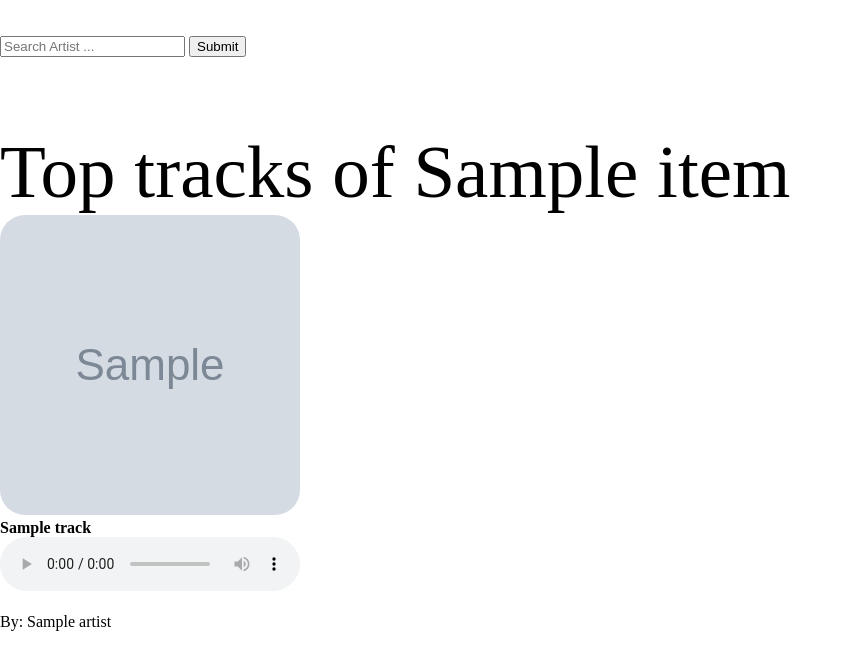
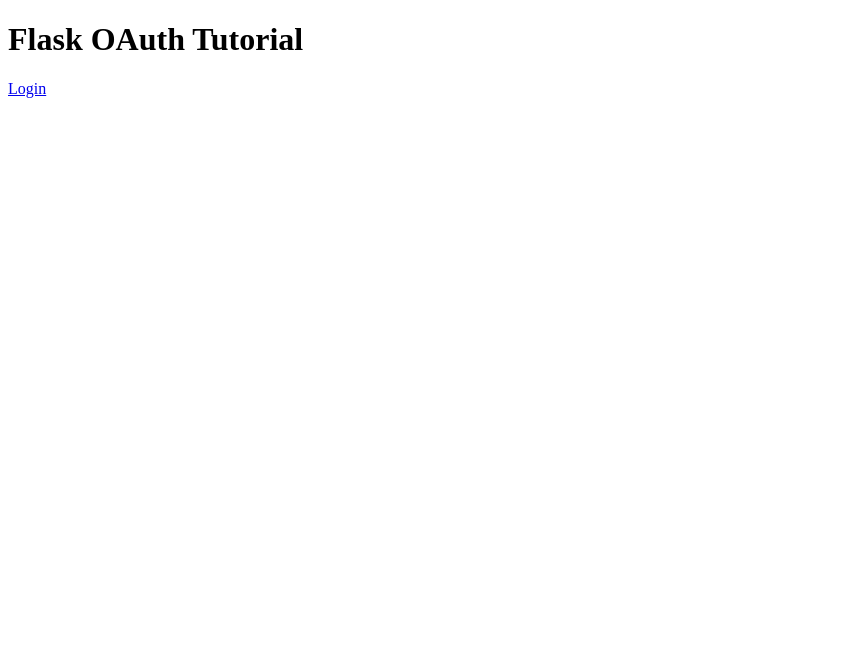
Before and after one commit to ahirpara2000/IS2018-Final_Project, a Flask app: page / in a window 1280 px wide. Shown: the top 670 px of the page, without its empty margins (0-853 px from the left). Run offline with Flask 2, Linux system fonts and the light colour scheme; grey boxes marked "Sample" are stand-in pictures; a database or web service that is not in the repository returns one stand-in record (values such as "Sample title"); data that the repository does not hold is empty.

Commit message:
Added a basic login flow

```diff
--- a/app/app.py
+++ b/app/app.py
@@ -1,12 +1,14 @@
-from flask import Flask, render_template, request, redirect
+from flask import Flask, render_template, request, url_for, session, redirect
+from authlib.integrations.flask_client import OAuth
 from dotenv import load_dotenv, find_dotenv
-import os
 import random
 import spotify_api
+import os
+from datetime import timedelta
+
+load_dotenv(find_dotenv())
 
 app = Flask(__name__)
-
-load_dotenv(find_dotenv())
 
 # artist list: [Arijit Singh, Armaan Malik, A.R. Rahman]
 
@@ -14,18 +16,60 @@ artist = ['4YRxDV8wJFPHPTeXepOstw',
           '4IKVDbCSBTxBeAsMKjAuTs',
           '1mYsTxnqsietFxj1OgoGbG']
 
+app.secret_key = os.getenv('secret_key')
+app.config['SESSION_COOKIE_NAME'] = 'google-login-session'
+app.config['PERMANENT_SESSION_LIFETIME'] = timedelta(minutes=5)
+
+oauth = OAuth(app)
+google = oauth.register(
+    name='google',
+    client_id=os.getenv("GOOGLE_CLIENT_ID"),
+    client_secret=os.getenv("GOOGLE_CLIENT_SECRET"),
+    access_token_url='https://accounts.google.com/o/oauth2/token',
+    access_token_params=None,
+    authorize_url='https://accounts.google.com/o/oauth2/auth',
+    authorize_params=None,
+    api_base_url='https://www.googleapis.com/oauth2/v1/',
+    userinfo_endpoint='https://openidconnect.googleapis.com/v1/userinfo',  # This is only needed if using openId to fetch user info
+    client_kwargs={'scope': 'openid email profile'},
+)
 
 @app.route('/')
 def run():
-    artist_id = random.choice(artist)
-    song_info = spotify_api.get_song_info(artist_id)
+    try:
+        email = dict(session)['profile']
+    except:
+        email = None
     return render_template(
-        "index.html",
-        len=len(song_info),
-        len2=len(song_info[0]),
-        song_info=song_info,
-        artist_name=spotify_api.get_artist(artist_id)
+        "login.html",
     )
+
+@app.route('/login')
+def login():
+    google = oauth.create_client('google')  # create the google oauth client
+    redirect_uri = url_for('authorize', _external=True)
+    return google.authorize_redirect(redirect_uri)
+
+
+@app.route('/authorize')
+def authorize():
+    google = oauth.create_client('google')  # create the google oauth client
+    token = google.authorize_access_token()  # Access token from google (needed to get user info)
+    resp = google.get('userinfo')  # userinfo contains stuff u specificed in the scrope
+    user_info = resp.json()
+    user = oauth.google.userinfo()  # uses openid endpoint to fetch user info
+    # Here you use the profile/user data that you got and query your database find/register the user
+    # and set ur own data in the session not the profile from google
+    session['profile'] = user_info
+    session.permanent = True  # make the session permanant so it keeps existing after broweser gets closed
+    return redirect('/artist')
+
+
+@app.route('/logout')
+def logout():
+    for key in list(session.keys()):
+        session.pop(key)
+    return redirect('/')
 
 
 @app.route('/artist', methods=["GET", "POST"])
@@ -43,17 +87,40 @@ def artist_search():
         return render_template(
             "index.html",
             err_msg=True,  # error message
+            len=len(song_info),  # array length
+            len2=len(song_info[0]),  # array length for artists
             song_info=song_info,  # array
             artist_name=spotify_api.get_artist(artist_id)  # gets artist's name
         )
     else:
         song_info = spotify_api.get_song_info(artist_id)  # gets artist info as an array (user picked aritst)
 
+        if (len(song_info) > 0):
+            artist_len = len(song_info[0])
+        else:
+            artist_len = 0
+
         return render_template(
             "index.html",
+            len=len(song_info),  # array length
+            len2=artist_len,  # array length for artists
             song_info=song_info,  # array
             artist_name=spotify_api.get_artist(artist_id)  # gets artist's name
         )
 
+
+@app.route('/lyrics/<song_name>/<artist_name>')
+def lyrics(song_name, artist_name):
+    artist_name = artist_name[14:]
+    print(artist_name)
+    try:
+        lyrics = spotify_api.get_lyrics(song_name, artist_name)
+    except:
+        lyrics = "Opps no lyrics found..!!"
+
+    return {
+        'Lyrics': lyrics
+    }
+
 if __name__ == '__main__':
     app.run(host='0.0.0.0')
--- a/app/templates/index.html
+++ b/app/templates/index.html
@@ -7,6 +7,7 @@
 	</head>
 	<body>
 		<div id="bg"></div>
+		<center>
 			<br><br>
 			<div id="lyrics_bg">
 				<!-- creates an input box and submit button for user input -->
@@ -20,29 +21,59 @@
 				<!-- Display title, and in case of error display an error message -->
 				<br>
 				{%if err_msg%}
-                <h style="font-size: 20px; color: #ff0000">No results found !!!</h>
+					<h style="font-size: 20px; color: red">No results found !!!</h>
 				{%endif%}
 				<br><br><br>
 				<h id="artist_name" style="font-size: 75px">Top tracks of {{artist_name}}</h>
 
 				<!-- Creates and populate a grid format for music info -->
 				<div class="wrap">
-                {%for song in song_info%}
+					{%for i in range(0, len)%}
 						<div class="tabf" id="tabf{{i}}">
-                        <img  id="image{{i}}" style="border-radius: 25px" src={{song[3]}} width="300" height="300">
+							<img  id="image{{i}}" style="border-radius: 25px" src={{song_info[i][3]}} width="300" height="300">
 							<br>
-                        <div class="fontA"><b id="name{{i}}">{{song[1]}}</b></div>
-                        <audio controls><source id="audio{{i}}" src={{song[2]}} type="audio/ogg"></audio>
+							<div class="fontA"><b id="name{{i}}">{{song_info[i][1]}}</b></div>
+							<audio controls><source id="audio{{i}}" src={{song_info[i][2]}} type="audio/ogg"></audio>
 							<br><br>
+							{%for e in range(0, len2)%}
+								{%if e == 0%}
 									<div class="fontb" id="name_list{{i}}">
 									By:
-                            {{ song[0]|join(', ') }}
+									{{ song_info[i][e]|join(', ') }}
 									</div>
+								{%endif%}
+							{%endfor%}
 							<br>
 							<br>
 						</div>
 					{%endfor%}
 				</div>
 			</div>
+			<div class="lyrics_box" id="lyrics_box">
+				<span class="close" id="close">&times;</span>
+				<br>
+				<div class="box3"><pre id="text" style="text-align:left font-size: 13px"></pre></div>
+				<br>
+				<div class="box2"><img id="image_box" style="border-radius: 25px" src="" width="300" height="300"></div>
+				<br>
+				<div class="box1"><h id="song_box" style="font-size:35px"></h></div>
+				<br>
+				<div class="box4"><span id="artist_box"></span></div>
+				<br>
+				<div class="box5"><audio controls id="control"><source id="audio_box" src="" type="audio/ogg"></audio></div>
+				<br>
+			</div>
+			<div id="loader">
+				<img src="{{url_for('static', filename='images/loader.gif')}}" style="border-radius: 25px" width="80" height="80"></img>
+			</div>
+
+			<div class="err_box" id="err_box">
+				<span class="close" id="close_err">&times;</span>
+				<b id="err_msg" style="font-size:40px">
+					Please disable grammarly addon to see the lyrics.
+				</b>
+			</div>
+
+			</center>
 	</body>
 </html>
--- /dev/null
+++ b/app/templates/login.html
@@ -0,0 +1,18 @@
+<!DOCTYPE html>
+<html lang="en">
+<head>
+  <meta charset="UTF-8">
+  <meta name="viewport" content="width=device-width, initial-scale=1.0">
+  <title>Flask OAuth tutorial</title>
+</head>
+<body>
+  <h1>Flask OAuth Tutorial</h1>
+  <div class="oauth-box">
+    <div id="oauth-google">
+      <a href="{{ url_for('login') }}">
+        Login
+      </a>
+    </div>
+  </div>
+</body>
+</html>
```
Lines whose indentation alone changed are shown as unchanged.
